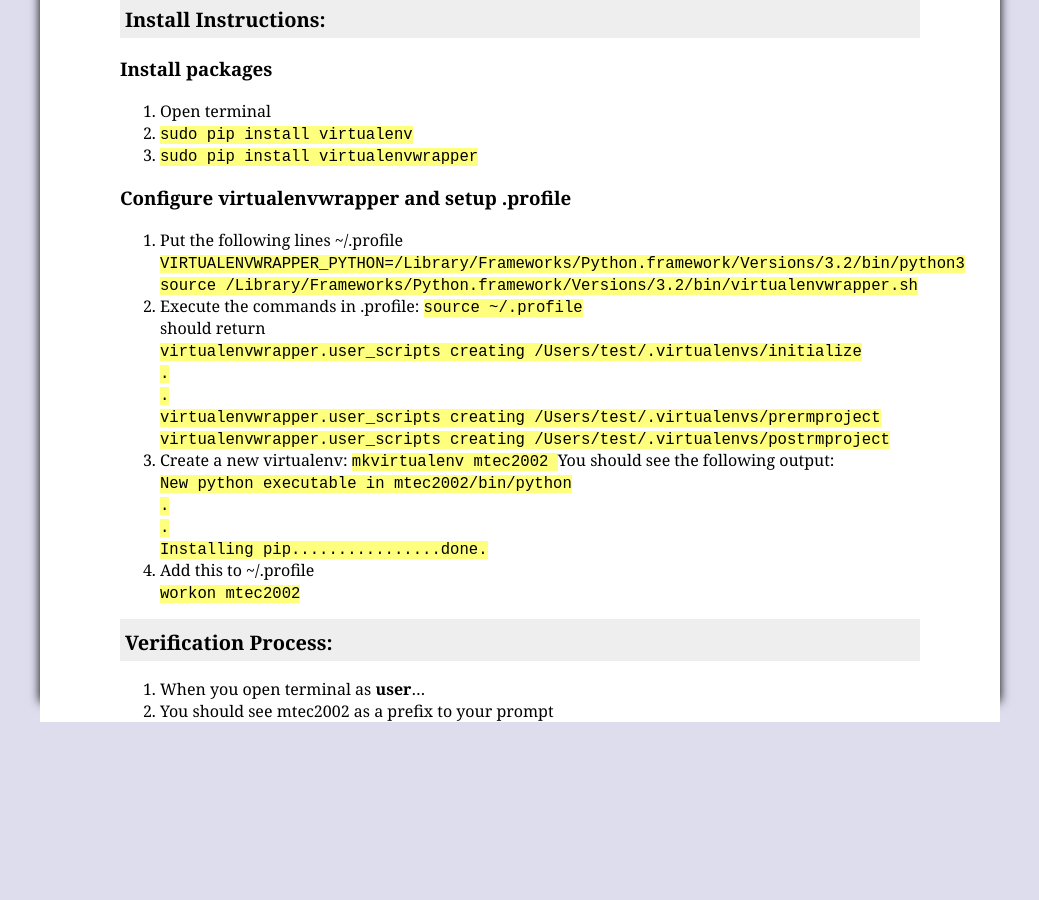
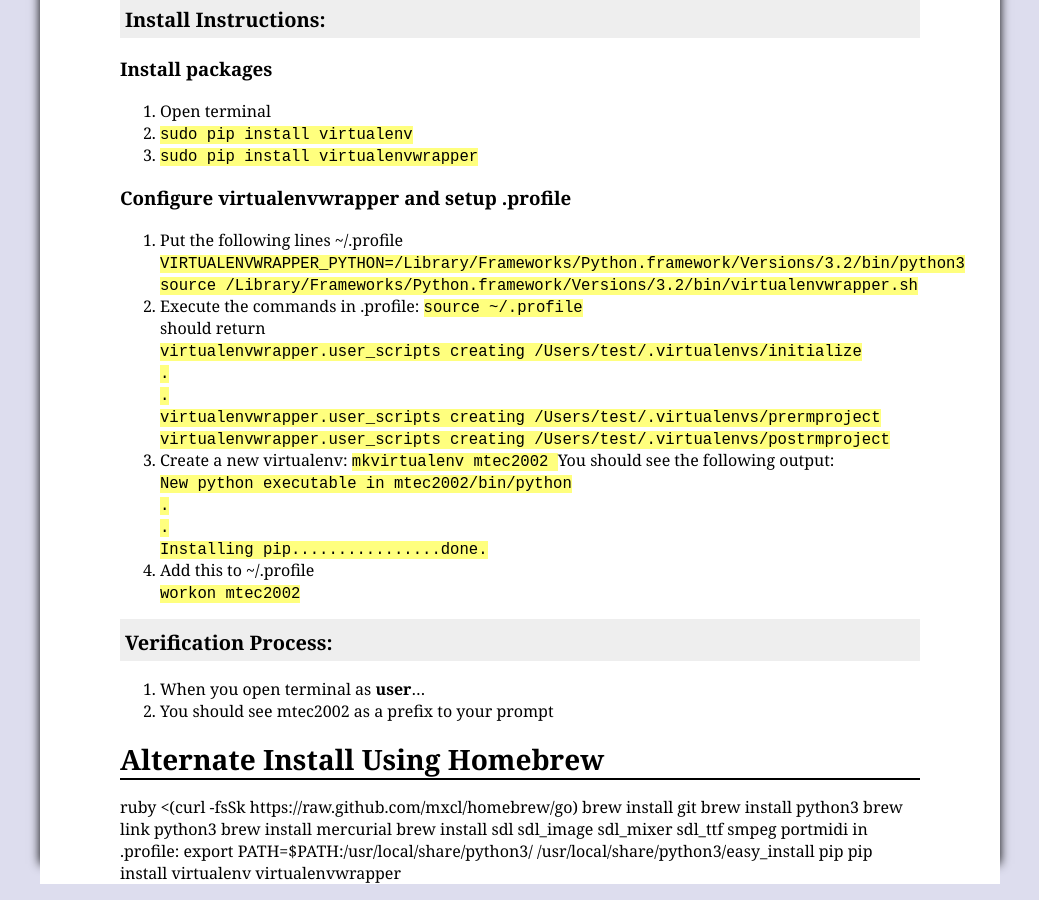
Before and after one commit to foureyes/jvers, a Jekyll site: the page built from tutorials/_posts/2012-08-04-python-3-install-on-osx.markdown, in a window 1280 px wide and 900 px high, scrolled down 3882 px. Shown: the whole window, without its empty margins (120-1159 px from the left). Built offline with Jekyll 4.4.1, drawn with Linux system fonts in a browser that asks for light colours; some web fonts are replaced; before the commit the page ends 4620 px from its top, so only the background shows below that.

Commit message:
added alternative homebrew install instructions

```diff
--- a/tutorials/_posts/2012-08-04-python-3-install-on-osx.markdown
+++ b/tutorials/_posts/2012-08-04-python-3-install-on-osx.markdown
@@ -175,3 +175,15 @@ workon mtec2002
 ## Verification Process:
 1. When you open terminal as __user__...
 2. You should see mtec2002 as a prefix to your prompt
+
+Alternate Install Using Homebrew
+=====
+ruby <(curl -fsSk https://raw.github.com/mxcl/homebrew/go)
+brew install git
+brew install python3
+brew link python3
+brew install mercurial
+brew install sdl sdl_image sdl_mixer sdl_ttf smpeg portmidi
+in .profile: export PATH=$PATH:/usr/local/share/python3/
+/usr/local/share/python3/easy_install pip
+pip install virtualenv virtualenvwrapper
```
